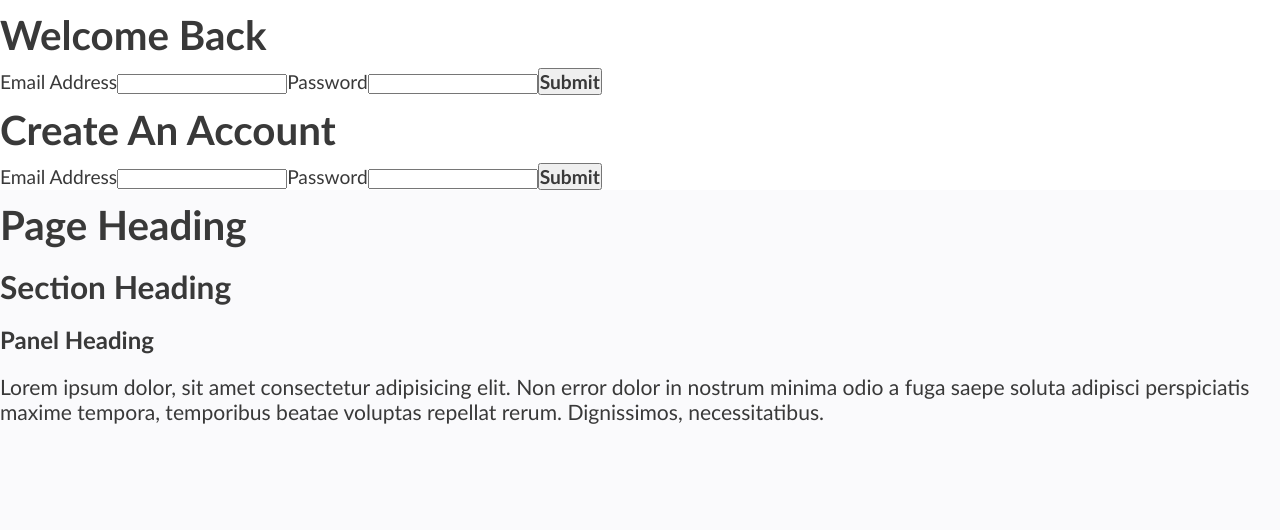
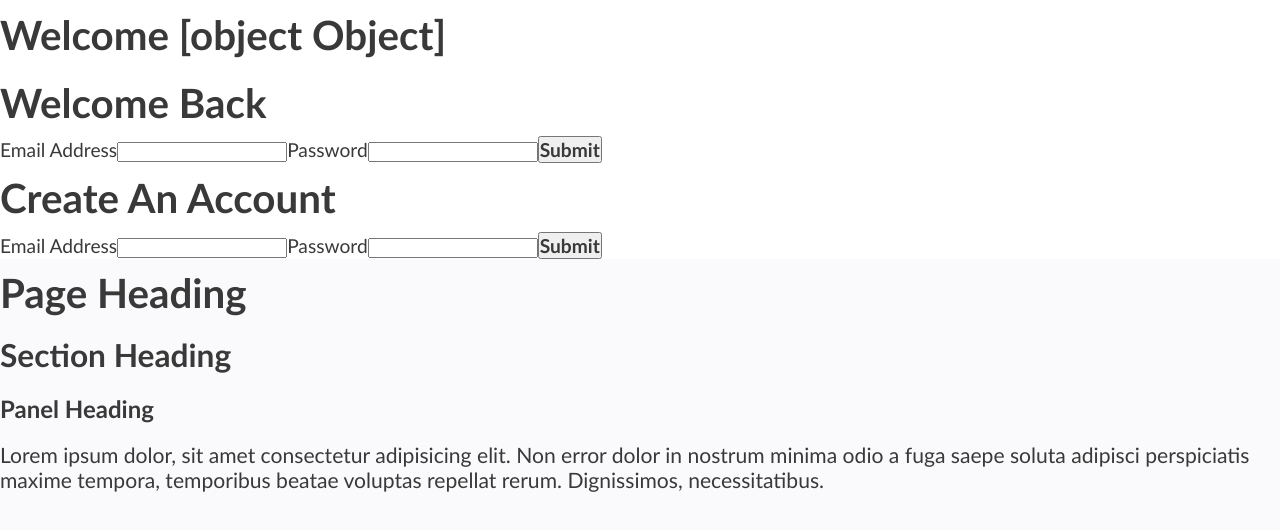
Before and after one commit to nology-tech/Union-Client-Project, a React (Vite) app: page / in a window 1280 px wide. Shown: the top 530 px of the page. Built offline with nearby package versions, Linux system fonts and the light colour scheme.

Commit message:
Declared user

```diff
--- a/src/App.tsx
+++ b/src/App.tsx
@@ -38,6 +38,7 @@ const App = () => {
 
   return (
     <div>
+      <h1>{`Welcome ${user}`}</h1>
       <Form
         handleLogin={handleLogin}
         setEmail={setEmail}
```
